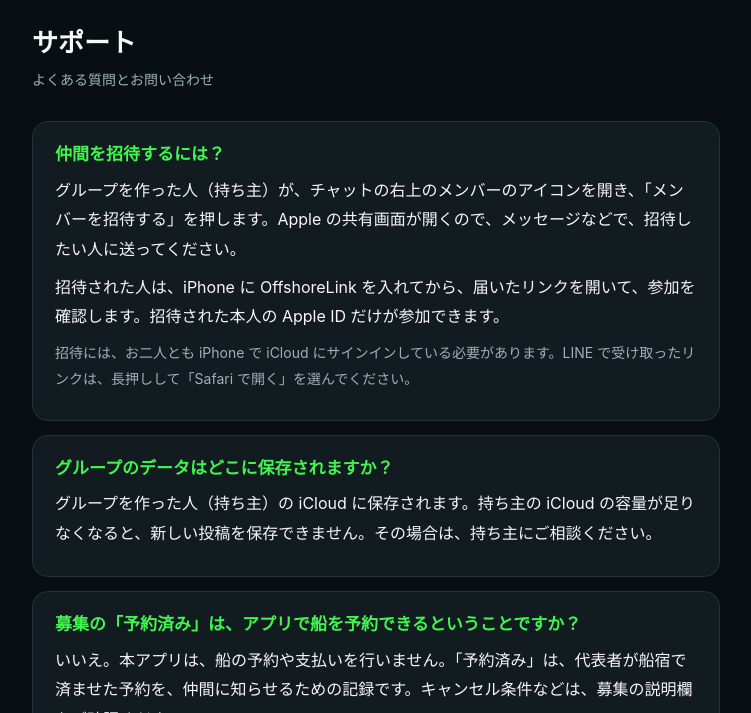
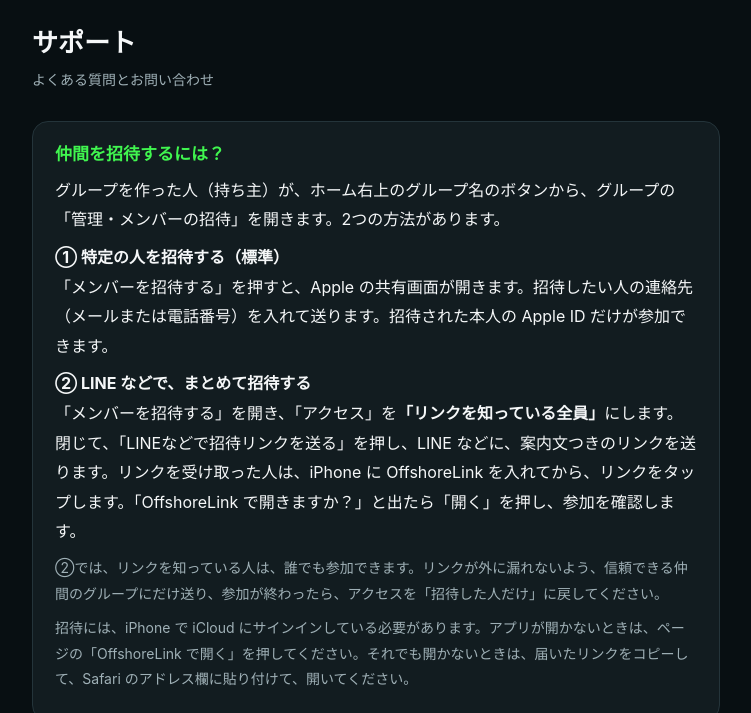
Before and after one commit to kiru3volcano88-coder/kiru3volcano88-coder.github.io, a plain HTML site: page offshorelink/support/index.html in a window 1280 px wide. Shown: the part 87-800 px from the top of the page, without its empty margins (264-1015 px from the left). Drawn offline with Linux system fonts and the light colour scheme.

Commit message:
OffshoreLink: update privacy policy and support for link invitations (1.8)

```diff
--- a/offshorelink/support/index.html
+++ b/offshorelink/support/index.html
@@ -13,9 +13,11 @@
 
   <section>
     <h2>仲間を招待するには？</h2>
-    <p>グループを作った人（持ち主）が、チャットの右上のメンバーのアイコンを開き、「メンバーを招待する」を押します。Apple の共有画面が開くので、メッセージなどで、招待したい人に送ってください。</p>
-    <p>招待された人は、iPhone に OffshoreLink を入れてから、届いたリンクを開いて、参加を確認します。招待された本人の Apple ID だけが参加できます。</p>
-    <p class="note">招待には、お二人とも iPhone で iCloud にサインインしている必要があります。LINE で受け取ったリンクは、長押しして「Safari で開く」を選んでください。</p>
+    <p>グループを作った人（持ち主）が、ホーム右上のグループ名のボタンから、グループの「管理・メンバーの招待」を開きます。2つの方法があります。</p>
+    <p><strong>① 特定の人を招待する（標準）</strong><br>「メンバーを招待する」を押すと、Apple の共有画面が開きます。招待したい人の連絡先（メールまたは電話番号）を入れて送ります。招待された本人の Apple ID だけが参加できます。</p>
+    <p><strong>② LINE などで、まとめて招待する</strong><br>「メンバーを招待する」を開き、「アクセス」を<strong>「リンクを知っている全員」</strong>にします。閉じて、「LINEなどで招待リンクを送る」を押し、LINE などに、案内文つきのリンクを送ります。リンクを受け取った人は、iPhone に OffshoreLink を入れてから、リンクをタップします。「OffshoreLink で開きますか？」と出たら「開く」を押し、参加を確認します。</p>
+    <p class="note">②では、リンクを知っている人は、誰でも参加できます。リンクが外に漏れないよう、信頼できる仲間のグループにだけ送り、参加が終わったら、アクセスを「招待した人だけ」に戻してください。</p>
+    <p class="note">招待には、iPhone で iCloud にサインインしている必要があります。アプリが開かないときは、ページの「OffshoreLink で開く」を押してください。それでも開かないときは、届いたリンクをコピーして、Safari のアドレス欄に貼り付けて、開いてください。</p>
   </section>
 
   <section>
```
Also changed, not shown: offshorelink/privacy/index.html (+4 -2 lines).
